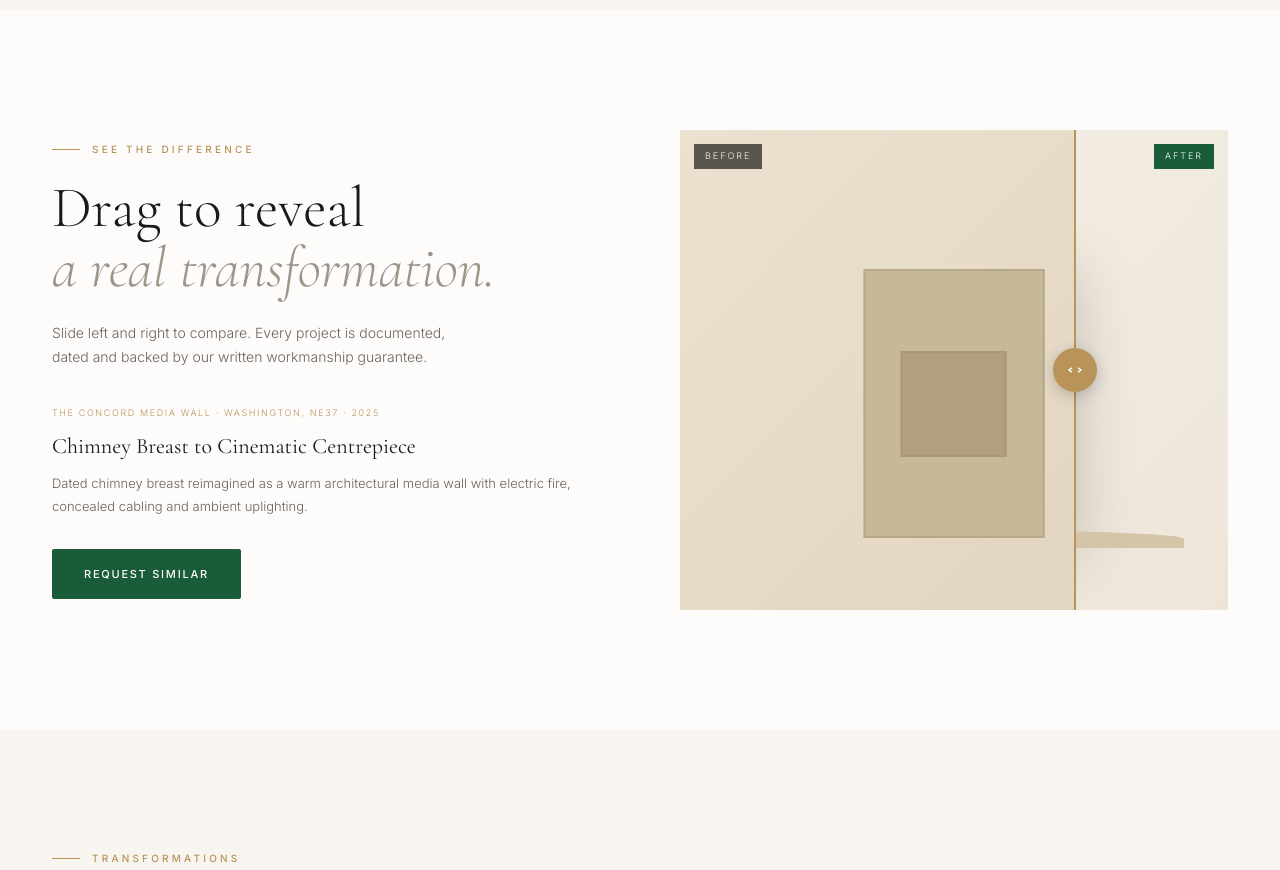
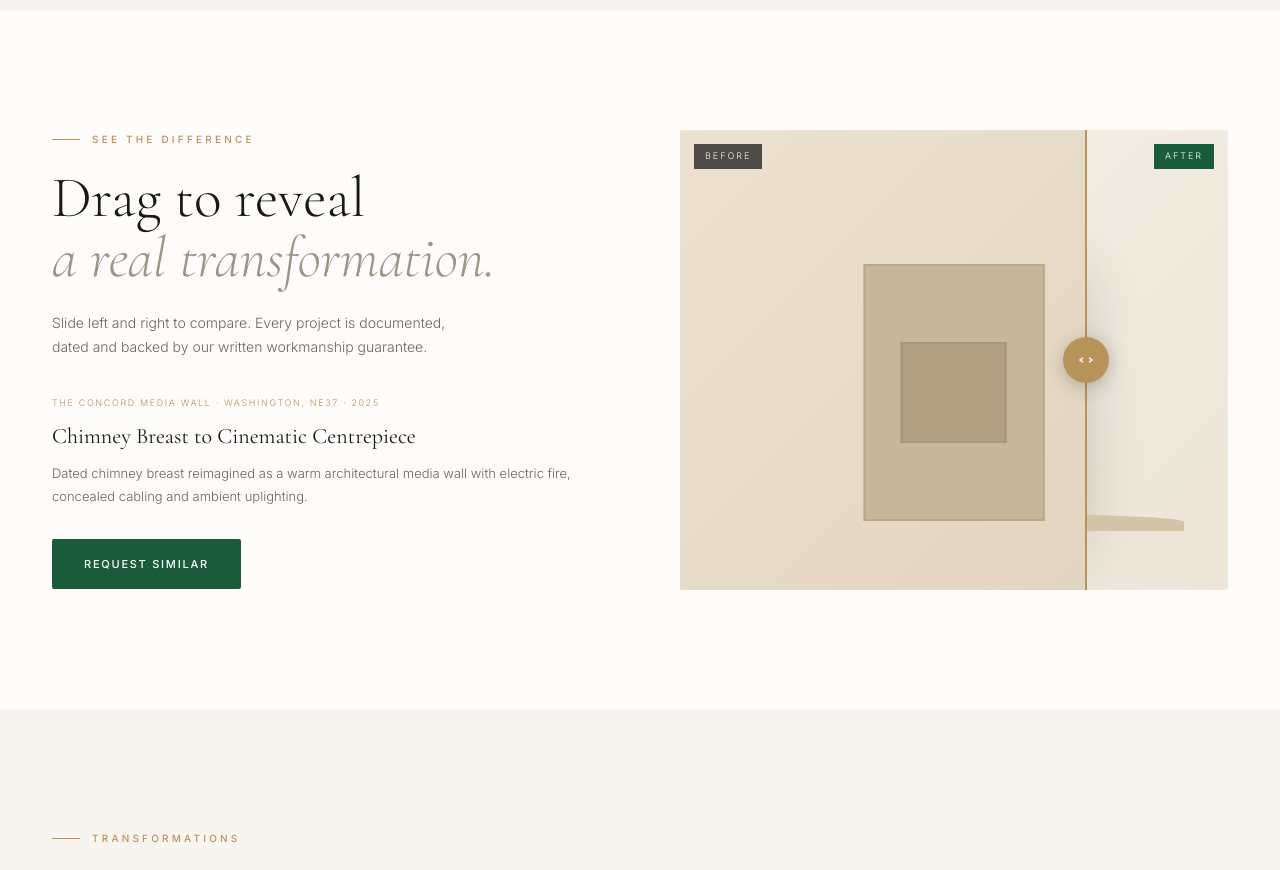
Before and after one commit to bickyblinkz30/Propertycare, a Next.js app: page / in a window 1280 px wide. Shown: the part 3100-3970 px from the top of the page. Built offline with nearby package versions, Linux system fonts and the light colour scheme.

Commit message:
feat: before/after slider v3 — brass divider, auto-animate

```diff
--- a/src/app/components/BeforeAfterSlider.tsx
+++ b/src/app/components/BeforeAfterSlider.tsx
@@ -27,7 +27,7 @@ export default function BeforeAfterSlider() {
 
   useEffect(() => {
     autoRef.current = setInterval(() => {
-      angleRef.current += dirRef.current * 0.55;
+      angleRef.current += dirRef.current * 0.5;
       if (angleRef.current <= 18 || angleRef.current >= 82) dirRef.current *= -1;
       const wrap = wrapRef.current;
       if (wrap) {
@@ -36,37 +36,37 @@ export default function BeforeAfterSlider() {
       }
     }, 16);
 
-    const onMouseMove = (e: MouseEvent) => { if (dragging.current) setSlider(e.clientX); };
-    const onTouchMove = (e: TouchEvent) => { if (dragging.current) setSlider(e.touches[0].clientX); };
-    const onUp = () => { dragging.current = false; };
-    window.addEventListener("mousemove", onMouseMove);
-    window.addEventListener("touchmove", onTouchMove, { passive: true });
-    window.addEventListener("mouseup", onUp);
-    window.addEventListener("touchend", onUp);
+    const mm = (e: MouseEvent) => { if (dragging.current) setSlider(e.clientX); };
+    const tm = (e: TouchEvent) => { if (dragging.current) setSlider(e.touches[0].clientX); };
+    const up = () => { dragging.current = false; };
 
+    window.addEventListener("mousemove", mm);
+    window.addEventListener("touchmove", tm, { passive: true });
+    window.addEventListener("mouseup", up);
+    window.addEventListener("touchend", up);
     return () => {
       stopAuto();
-      window.removeEventListener("mousemove", onMouseMove);
-      window.removeEventListener("touchmove", onTouchMove);
-      window.removeEventListener("mouseup", onUp);
-      window.removeEventListener("touchend", onUp);
+      window.removeEventListener("mousemove", mm);
+      window.removeEventListener("touchmove", tm);
+      window.removeEventListener("mouseup", up);
+      window.removeEventListener("touchend", up);
     };
   }, []);
 
-  const startDrag = (x: number) => { stopAuto(); dragging.current = true; setSlider(x); };
+  const start = (x: number) => { stopAuto(); dragging.current = true; setSlider(x); };
 
   return (
     <div
       ref={wrapRef}
-      onMouseDown={(e) => startDrag(e.clientX)}
-      onTouchStart={(e) => startDrag(e.touches[0].clientX)}
-      style={{ position: "relative", height: 480, overflow: "hidden", borderRadius: 2, cursor: "ew-resize", userSelect: "none", background: "#F0EBE3" }}
+      onMouseDown={(e) => start(e.clientX)}
+      onTouchStart={(e) => start(e.touches[0].clientX)}
+      style={{ position: "relative", height: 460, overflow: "hidden", borderRadius: 2, cursor: "ew-resize", userSelect: "none" }}
     >
-      {/* AFTER — modern media wall */}
-      <div style={{ position: "absolute", inset: 0, background: "linear-gradient(135deg, #f5f0e8 0%, #ede5d8 100%)", display: "flex", alignItems: "center", justifyContent: "center" }}>
+      {/* AFTER */}
+      <div style={{ position: "absolute", inset: 0, background: "linear-gradient(135deg, #f5f0e8, #ede5d8)", display: "flex", alignItems: "center", justifyContent: "center" }}>
         <div style={{ position: "relative", width: "60%", height: "70%" }}>
-          <div style={{ position: "absolute", bottom: 0, left: "50%", transform: "translateX(-50%)", width: "72%", height: "85%", background: "#2A2724", borderRadius: 2, display: "flex", alignItems: "center", justifyContent: "center", flexDirection: "column", gap: 10, boxShadow: "0 20px 60px rgba(42,39,36,0.25)" }}>
-            <div style={{ width: "75%", height: "46%", background: "#111", border: "1px solid #3a3734" }} />
+          <div style={{ position: "absolute", bottom: 0, left: "50%", transform: "translateX(-50%)", width: "72%", height: "85%", background: "#1A1917", borderRadius: 2, display: "flex", alignItems: "center", justifyContent: "center", flexDirection: "column", gap: 10, boxShadow: "0 24px 64px rgba(26,25,23,0.28)" }}>
+            <div style={{ width: "75%", height: "46%", background: "#0a0a0a", border: "1px solid #2e2c2a" }} />
             <div style={{ width: "75%", height: 3, background: "linear-gradient(to right, transparent, #B8935A, rgba(255,140,60,0.7), #B8935A, transparent)", filter: "blur(1.5px)" }} />
           </div>
           <div style={{ position: "absolute", bottom: -10, left: "-20%", right: "-20%", height: 18, background: "#d4c4a8", borderRadius: "50% 50% 0 0" }} />
@@ -74,24 +74,20 @@ export default function BeforeAfterSlider() {
         <div style={{ position: "absolute", top: 14, right: 14, background: "#1A5C3A", color: "#fff", fontSize: 9, letterSpacing: "0.22em", textTransform: "uppercase", padding: "5px 11px" }}>After</div>
       </div>
 
-      {/* BEFORE — old chimney breast */}
-      <div
-        ref={beforeRef}
-        style={{ position: "absolute", inset: 0, background: "linear-gradient(135deg, #ece0cf 0%, #e0d4c0 100%)", display: "flex", alignItems: "center", justifyContent: "center", clipPath: "inset(0 50% 0 0)" }}
-      >
+      {/* BEFORE */}
+      <div ref={beforeRef} style={{ position: "absolute", inset: 0, background: "linear-gradient(135deg, #ece0cf, #e0d4c0)", display: "flex", alignItems: "center", justifyContent: "center", clipPath: "inset(0 50% 0 0)" }}>
         <div style={{ position: "relative", width: "60%", height: "70%" }}>
           <div style={{ position: "absolute", bottom: 0, left: "50%", transform: "translateX(-50%)", width: "55%", height: "80%", background: "#c8b89a", border: "2px solid #b8a88a", display: "flex", alignItems: "center", justifyContent: "center" }}>
             <div style={{ width: "60%", height: "40%", border: "2px solid #a89878", background: "#b0a080" }} />
           </div>
         </div>
-        <div style={{ position: "absolute", top: 14, left: 14, background: "rgba(42,39,36,0.75)", color: "#F8F5F0", fontSize: 9, letterSpacing: "0.22em", textTransform: "uppercase", padding: "5px 11px" }}>Before</div>
+        <div style={{ position: "absolute", top: 14, left: 14, background: "rgba(26,25,23,0.75)", color: "#F8F5F0", fontSize: 9, letterSpacing: "0.22em", textTransform: "uppercase", padding: "5px 11px" }}>Before</div>
       </div>
 
-      {/* Divider line */}
+      {/* Divider */}
       <div ref={divRef} style={{ position: "absolute", top: 0, bottom: 0, width: 2, background: "#B8935A", left: "50%", transform: "translateX(-50%)", zIndex: 10, pointerEvents: "none" }} />
-
       {/* Knob */}
-      <div ref={knobRef} style={{ position: "absolute", top: "50%", left: "50%", transform: "translate(-50%, -50%)", width: 44, height: 44, background: "#B8935A", borderRadius: "50%", display: "flex", alignItems: "center", justifyContent: "center", pointerEvents: "none", zIndex: 11, boxShadow: "0 4px 16px rgba(0,0,0,0.2)" }}>
+      <div ref={knobRef} style={{ position: "absolute", top: "50%", left: "50%", transform: "translate(-50%,-50%)", width: 46, height: 46, background: "#B8935A", borderRadius: "50%", display: "flex", alignItems: "center", justifyContent: "center", pointerEvents: "none", zIndex: 11, boxShadow: "0 4px 20px rgba(0,0,0,0.22)" }}>
         <svg width="18" height="18" viewBox="0 0 24 24" fill="none" stroke="#fff" strokeWidth="2">
           <path d="M8 9l-4 3 4 3M16 9l4 3-4 3" />
         </svg>
```
